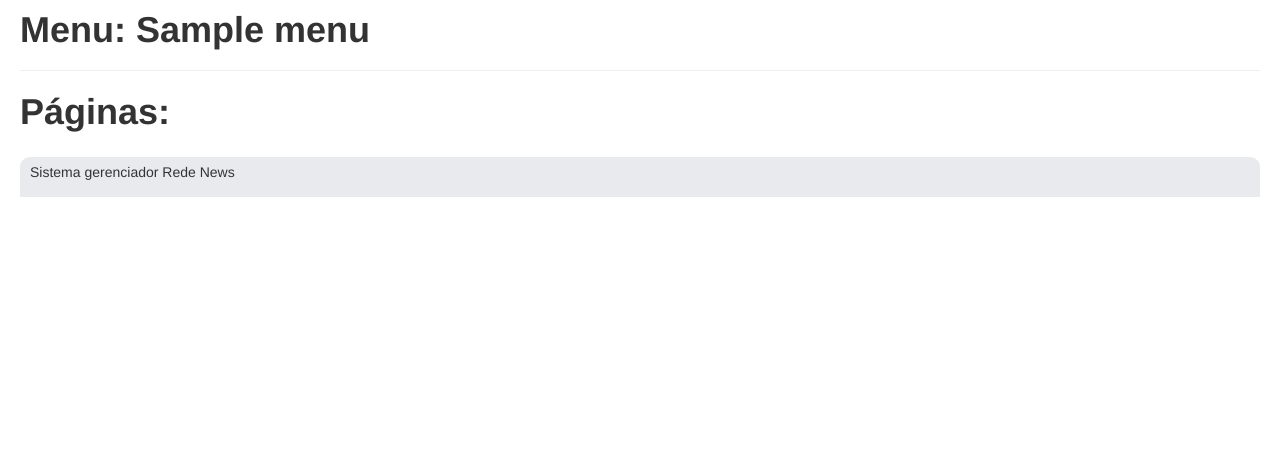
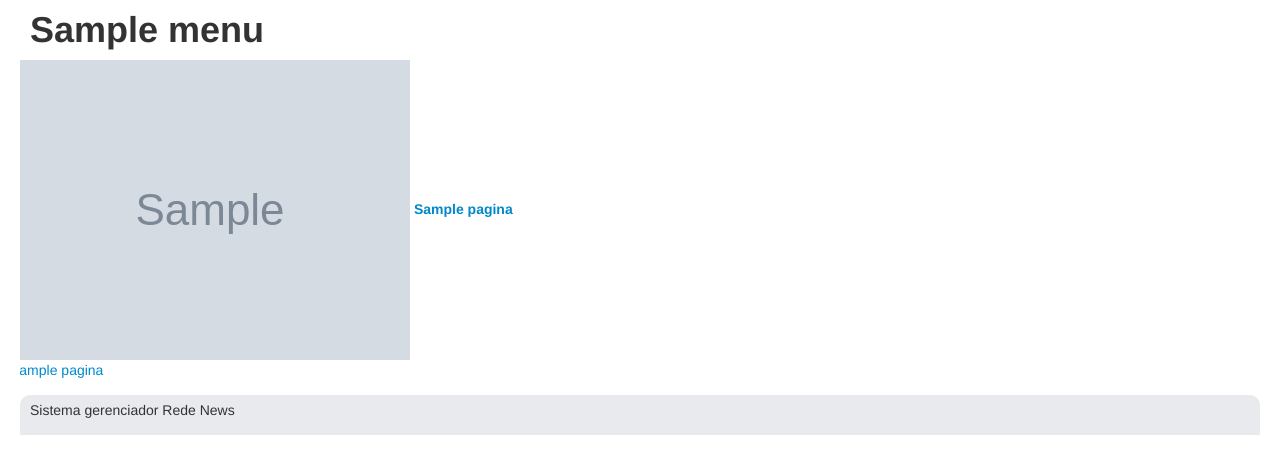
Before and after one commit to lira92/toledonews, a CakePHP app: the page made by app/View/Menus/ver.ctp in a window 1280 px wide. Shown: the part 90-564 px from the top of the page. Run offline with PHP 8.4 and a stand-in for CakePHP, Linux system fonts and the light colour scheme; the template is opened without the code that fills it: most values are stand-ins (such as "Sample title", 1, 10 or a date in 2020); grey boxes marked "Sample" are stand-in pictures; data that the repository does not hold is empty; some libraries are stand-ins or nearby versions.

Commit message:
Criado ver pagina e ajustado ver menu e home

```diff
--- a/app/View/Menus/ver.ctp
+++ b/app/View/Menus/ver.ctp
@@ -1,12 +1,37 @@
-<?PHP
+<div class="secao_miolo lista_noticias" style="padding: 0px 10px;">
 
-echo '<h1>Menu: ' . $Menu['Menu']['titulo'] . '</h1>';
-pr($Menu);
+        <h1><?PHP echo $Menu['Menu']['titulo']; ?></h1>
 
+        <?PHP
+        $contador = 0;
+        foreach ($Paginas as $key => $Pagina) {
 
-echo '<hr />';
-echo '<h1>Páginas: ' . '</h1>';
-pr($Paginas);
+            echo '
+    <div class="row">
+        <div class="col-lg-12">
+            <a href="'. Router::url(array('controller'=>'paginas', 'action'=>'ver', $Pagina['Pagina']['id'] )) .'">
+                <img src="app/webroot/img/paginas/'.$Pagina['Pagina']['src'].'">
+                <strong>' . $Pagina['Pagina']['titulo']. '</strong><br />
+                <span>'.$Pagina['Pagina']['subtitulo'].'</span>
+            </a>
+        </div>
+    </div>
+            ';
+            $contador++;
 
-
-?>
+            //pr( $Pagina );
+            /*
+            if ($contador==3) {
+                $contador=0;
+                echo '
+                <div class="col-lg-12">
+                    <div class="publicidade">
+                        <h2>Publicidade</h2>
+                    </div>
+                </div>
+                ';
+            }
+            */
+        }
+        ?>
+</div>
```
Also changed, not shown: app/Controller/PaginasController.php (+43 -57 lines), app/View/Elements/meio_site_home.ctp (+1 -54 lines), app/View/Paginas/ver.ctp (added, +19 -0 lines), app/webroot/css/site/new_style.css (+9 -1 lines).
